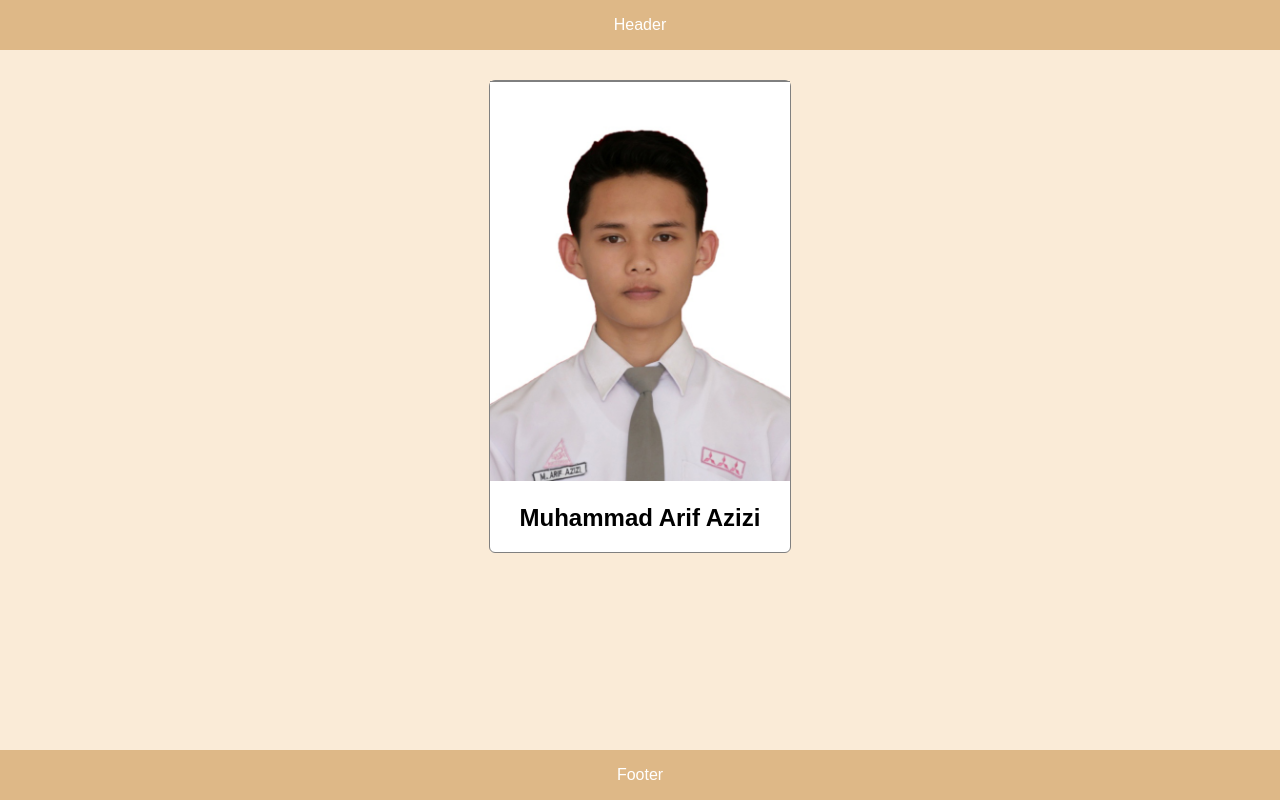
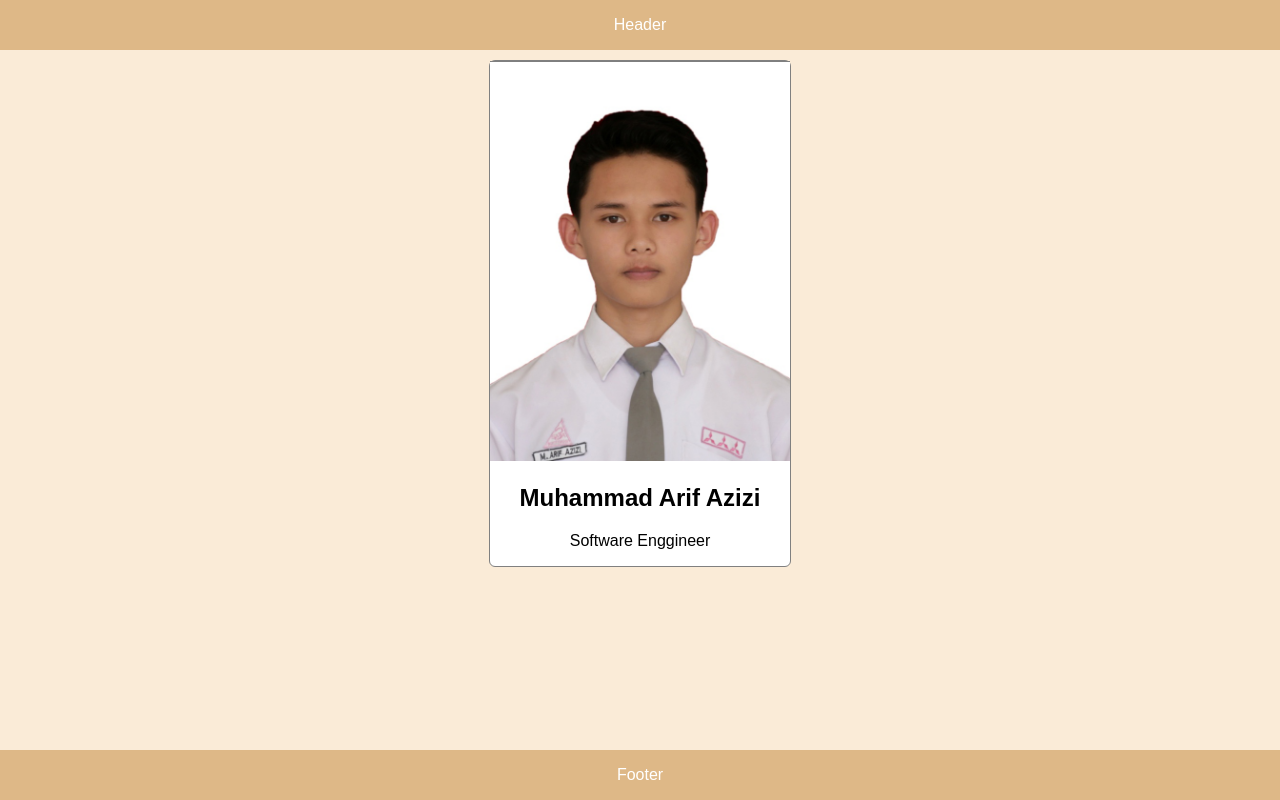
Before and after one commit to GoodLuckMySelf/Learn-SourceCodeManagement, a plain HTML site: page index.html in a window 1280 px wide. Drawn offline with Linux system fonts and the light colour scheme.

Commit message:
confirm stash onDevelopment drom stash

```diff
--- a/index.html
+++ b/index.html
@@ -9,6 +9,7 @@
         <div id="profile-container">
             <img id="profile-image" src="image/arif3x4.jpg" alt="image-profile"/>
             <h2 id="profile-name">Muhammad Arif Azizi</h2>
+            <p id="profile-job">Software Enggineer</p>
         </div>
         <div id="footer">Footer</div>
     </body>
--- a/style.css
+++ b/style.css
@@ -8,7 +8,7 @@ body{
 }
 #profile-container{
     max-width: 300px;
-    margin: 80px auto;
+    margin: 60px auto;
     background-color: white;
     border: 1px solid gray;
     border-radius: 6px;
@@ -33,10 +33,13 @@ body{
 #footer{
     width: 100%;
     height: 50px;
+    position: absolute;
+    bottom: 0;
     line-height: 50px;
     background-color: burlywood;
     text-align: center;
     color: white;
-    position: absolute;
-    bottom: 0;
 }
+#profile-job{
+    text-align: center;
+}
```
